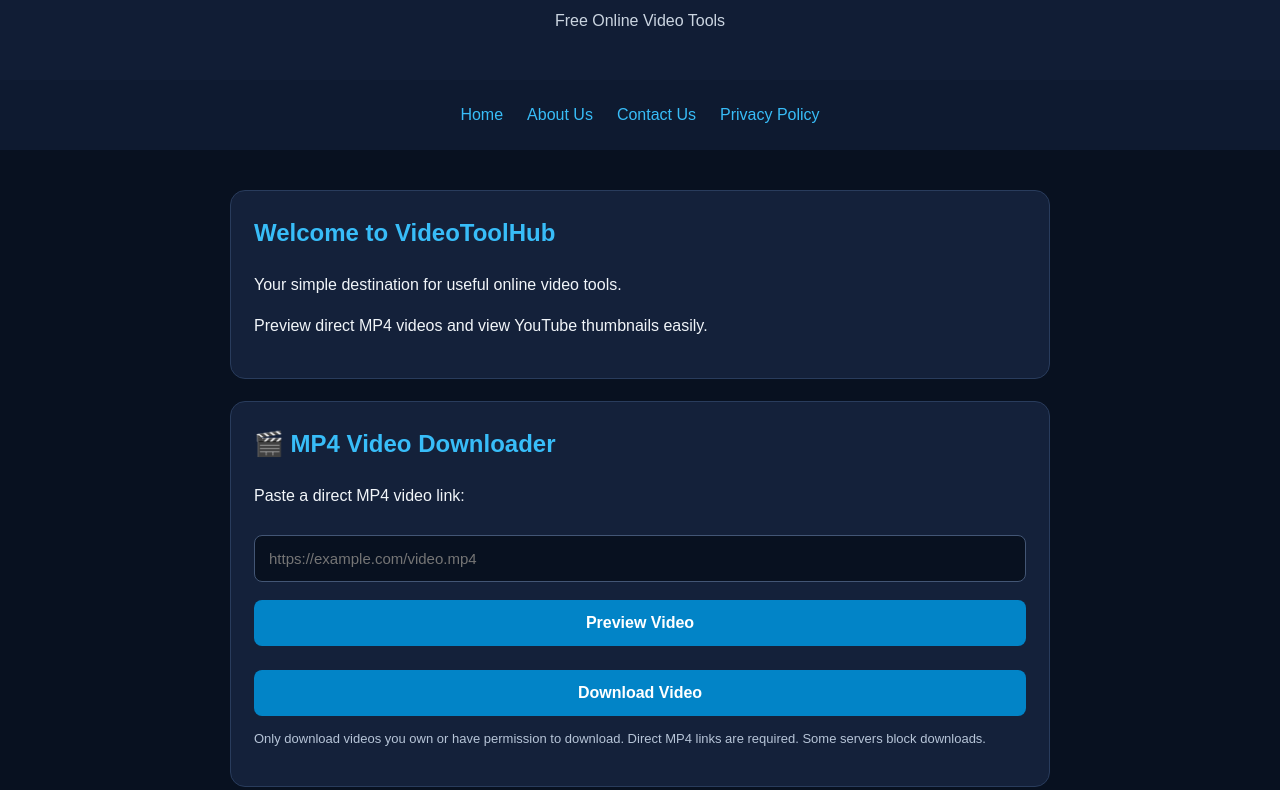
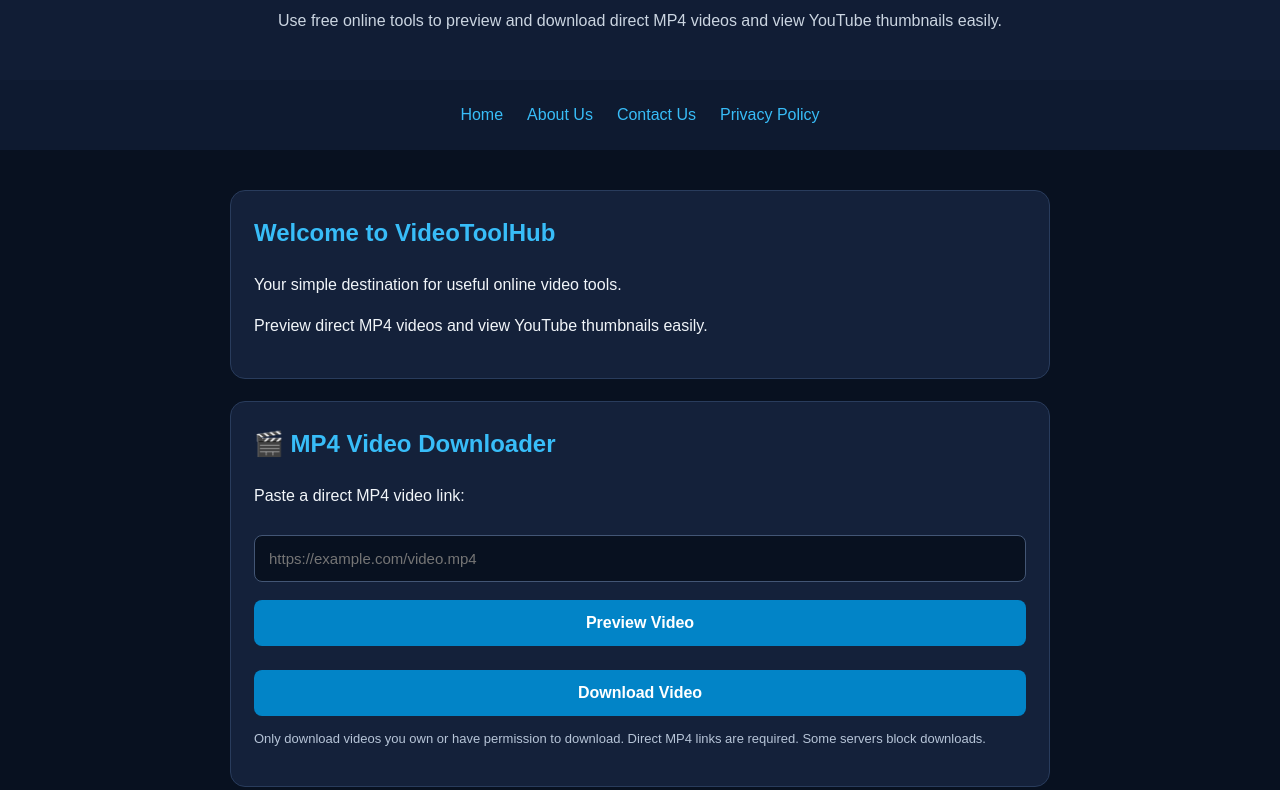
Before and after one commit to ukhomefinds38-sudo/videoutilhub, a plain HTML site: page index.html in a window 1280 px wide. Shown: the part 92-882 px from the top of the page. Drawn offline with Linux system fonts and the light colour scheme.

Commit message:
Update index.html

```diff
--- a/index.html
+++ b/index.html
@@ -35,7 +35,7 @@ footer a{display:inline-block}
 
 <header>
 <h1>Free Online Video Tools</h1>
-<p>Free Online Video Tools</p>
+<p>Use free online tools to preview and download direct MP4 videos and view YouTube thumbnails easily.</p>
 </header>
 
 <nav>
```
